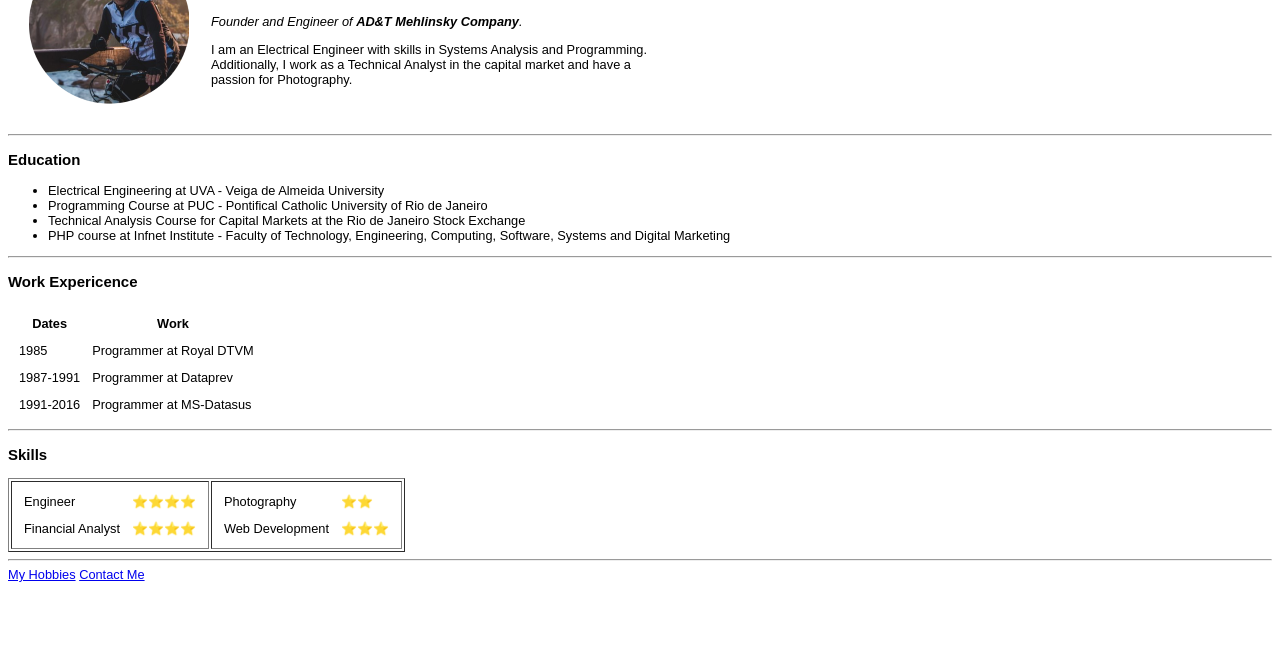
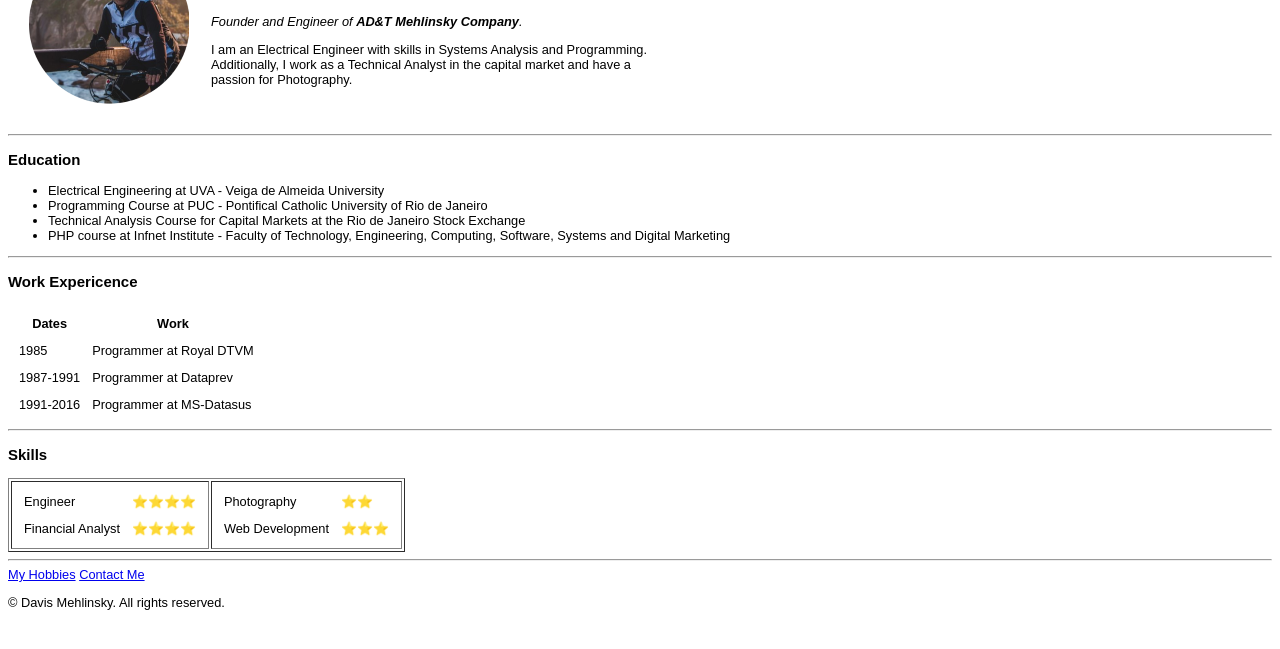
Before and after one commit to davis-com/cv, a plain HTML site: page index.html in a window 1280 px wide. Shown: the part 85-734 px from the top of the page. Drawn offline with Linux system fonts and the light colour scheme.

Commit message:
Update index.html

```diff
--- a/index.html
+++ b/index.html
@@ -100,5 +100,8 @@
 
     <a href="contact-me.html">Contact Me</a>
 
+    <footer>
+      <p>© Davis Mehlinsky. All rights reserved.</p>
+    </footer>
   </body>
 </html>
```
